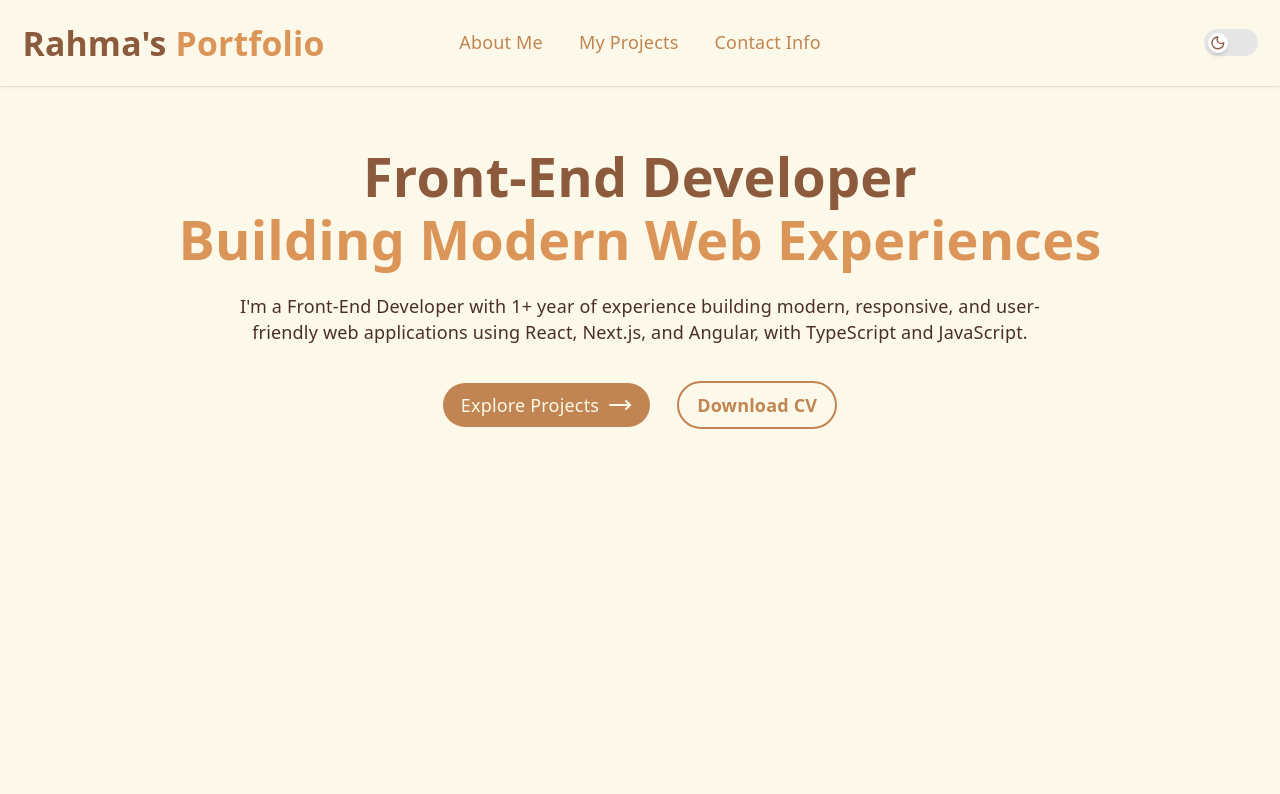
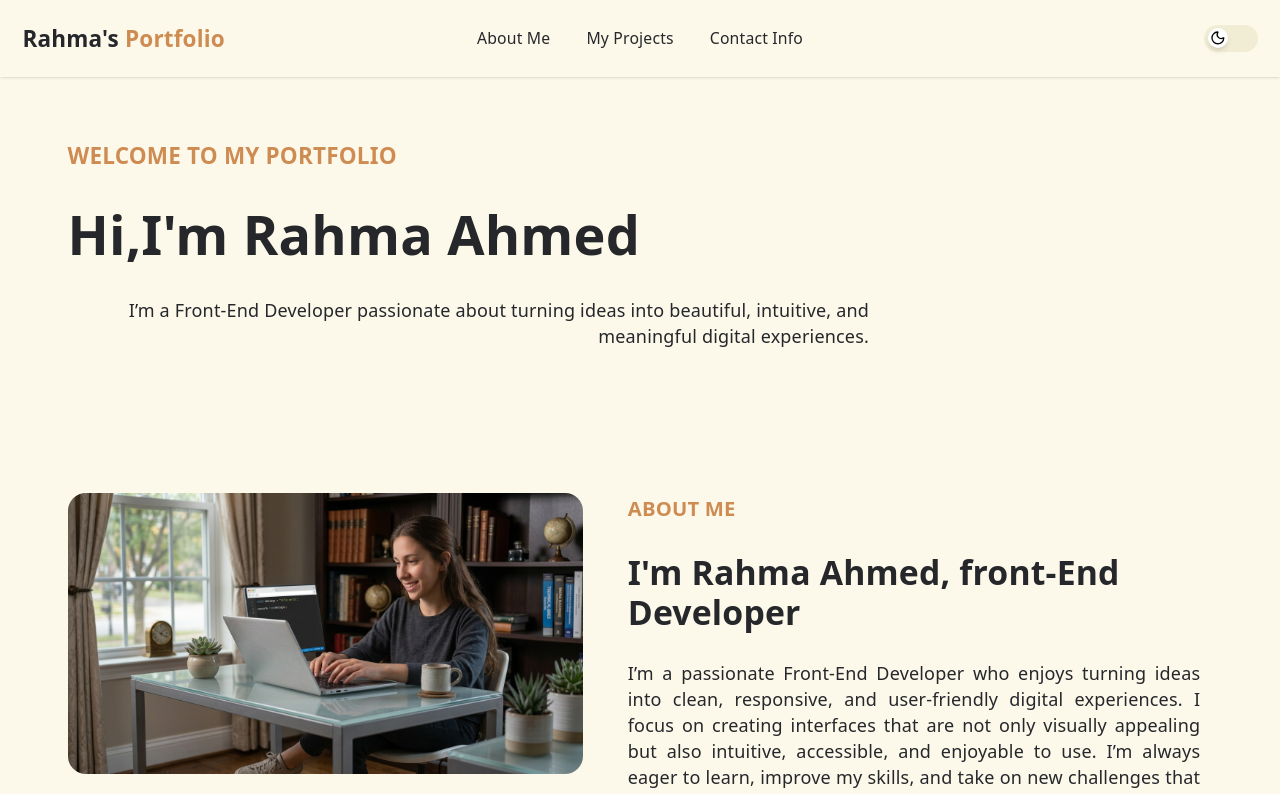
Before and after one commit to RahmaAhmed12/Rahma-Portfolio, a React (Vite) app: page / in a window 1280 px wide. Shown: the top 794 px of the page. Built offline with nearby package versions, Linux system fonts and the light colour scheme.

Commit message:
Refactor code structure for improved readability and maintainability

```diff
--- a/src/features/home/home.tsx
+++ b/src/features/home/home.tsx
@@ -1,7 +1,7 @@
 import Navbar from "./navbar/navbar";
 import AboutMe from "./sections/aboutMe";
 import ContactInfo from "./sections/contactInfo";
-import HeroSection from "./sections/hero";
+import Hero from "./sections/hero";
 import Projects from "./sections/projects";
 
 const Home = () => {
@@ -9,11 +9,11 @@ const Home = () => {
     <div className="min-h-screen text-black dark:text-white">
       <Navbar />
 
-      <main className="px-6 py-8 flex flex-col gap-20">
-        <HeroSection />
-        {/* <AboutMe />
+      <main className=" px-5 md:px-10 lg:px-15 py-8 flex flex-col gap-20">
+        <Hero />
+        <AboutMe />
         <Projects />
-        <ContactInfo /> */}
+        <ContactInfo />
       </main>
     </div>
   );
--- a/src/features/home/navbar/navbar.tsx
+++ b/src/features/home/navbar/navbar.tsx
@@ -20,13 +20,13 @@ const Navbar = () => {
   };
 
   return (
-    <div className="w-full  p-5 z-50 sticky top-0 flex items-center gap-5 lg:gap-10 shadow bg-[#FCF9EA] dark:bg-[#181818] dark:border-b dark:border-primary-800">
+    <div className="w-full  p-5 z-50 sticky top-0 flex items-center gap-5 lg:gap-10 shadow bg-secondary-50 dark:bg-secondary-900 ">
       <a
         href="#Hero"
-        className="w-[80%] lg:w-full md:text-lg lg:text-3xl font-bold text-primary-700 dark:text-white "
+        className="w-[80%] lg:w-full md:text-lg lg:text-xl font-bold text-secondary-700 dark:text-primary-50"
       >
         Rahma's
-        <span className="text-primary-500 dark:text-primary-500">
+        <span className="text-primary-900 dark:text-primary-500">
           {" "}
           Portfolio
         </span>
@@ -34,28 +34,28 @@ const Navbar = () => {
 
       <div
         className="hidden  md:flex w-full items-center justify-center
-      md:gap-4 lg:gap-8 text-sm lg:text-base text-primary-600 font-normal dark:text-[#9FAAB0] "
+      md:gap-4 lg:gap-8 text-sm  text-secondary-700 font-medium dark:text-primary-50 "
       >
         <a
           href="#AboutMe"
-          className="hover:underline hover:underline-offset-8 cursor-pointer"
+          className="hover:underline hover:underline-offset-8 cursor-pointer hover:text-primary-500"
         >
           {t("navbar.tabs.aboutMe")}
         </a>
         <a
           href="#Projects"
-          className="hover:underline hover:underline-offset-8 cursor-pointer"
+          className="hover:underline hover:underline-offset-8 cursor-pointer hover:text-primary-500"
         >
           {t("navbar.tabs.projects")}
         </a>
         <a
           href="#ContactInfo"
-          className="hover:underline hover:underline-offset-8 cursor-pointer"
+          className="hover:underline hover:underline-offset-8 cursor-pointer hover:text-primary-500"
         >
           {t("navbar.tabs.contactInfo")}
         </a>
       </div>
-      <div className="hidden  md:flex w-full items-center justify-end gap-4">
+      <div className="hidden  md:flex w-[60%] lg:w-full items-center justify-end gap-4">
         <ThemeToggle />
         {/* <LanguageSwitcher /> */}
         {/* <button
--- a/src/features/home/sections/aboutMe.tsx
+++ b/src/features/home/sections/aboutMe.tsx
@@ -1,7 +1,41 @@
+import { useTranslation } from "react-i18next";
+import aboutImage from "../../../assets/images/aboutMe.jpg";
+import cvFile from "../../../assets/Rahma Ahmed CV.pdf";
 const AboutMe = () => {
+  const { t } = useTranslation();
+  const downloadCv = () => {
+    const link = document.createElement("a");
+
+    link.href = cvFile;
+    link.download = "Rahma Ahmed CV.pdf";
+
+    link.click();
+  };
   return (
-    <div id="AboutMe" className=" ">
-      About me
+    <div
+      id="AboutMe"
+      className="w-full scroll-mt-15   py-6 grid grid-cols-1 lg:grid-cols-[45%_50%] gap-10 "
+    >
+      <div className="w-full">
+        <img src={aboutImage} alt="Image" className=" rounded-2xl" />
+      </div>
+      <div className="w-full flex flex-col gap-6 ">
+        <h3 className="text-lg uppercase font-semibold  text-primary-900 dark:text-primary-500 ">
+          {t("aboutMeSection.title")}
+        </h3>
+        <h2 className="text-3xl font-semibold text-secondary-700 dark:text-primary-50   ">
+          {t("aboutMeSection.subTitle")}
+        </h2>
+        <p className=" text-secondary-700 dark:text-primary-50 text-justify">
+          {t("aboutMeSection.description")}
+        </p>
+        <button
+          className="w-40 text-center rounded-full px-4 py-2 bg-primary-800 dark:bg-primary-500  gap-2 text-secondary-700 dark:text-secondary-50  hover:bg-primary-800"
+          onClick={downloadCv}
+        >
+          {t("hero.downloadCV")}
+        </button>
+      </div>
     </div>
   );
 };
--- a/src/features/home/sections/contactInfo.tsx
+++ b/src/features/home/sections/contactInfo.tsx
@@ -1,6 +1,6 @@
 const ContactInfo = () => {
   return (
-    <div id="ContactInfo" className="h-100 bg-teal-500 ">
+    <div id="ContactInfo" className="scroll-mt-15 h-100">
       Contact info
     </div>
   );
--- a/src/features/home/sections/hero.tsx
+++ b/src/features/home/sections/hero.tsx
@@ -1,66 +1,26 @@
-import { MoveRight } from "lucide-react";
 import { useTranslation } from "react-i18next";
-import cvFile from "../../../assets/Rahma Ahmed CV.pdf";
-import reactIcon from "../../../assets/icons/programing.webp";
-import nextIcon from "../../../assets/icons/Next.js.webp";
-import angularIcon from "../../../assets/icons/Angular.webp";
-const HeroSection = () => {
+const Hero = () => {
   const { t } = useTranslation();
-  const downloadCv = () => {
-    const link = document.createElement("a");
 
-    link.href = cvFile;
-    link.download = "Rahma Ahmed CV.pdf";
-
-    link.click();
-  };
   return (
-    <div id="Hero" className=" px-4 py-6  flex    ">
-      <div className="w-full flex flex-col items-center justify-center  gap-8">
-        <div className=" flex flex-col items-center justify-center  gap-2">
-          <h1 className="text-5xl font-bold text-primary-700 dark:text-white ">
-            {t("hero.title1")}
-          </h1>
-          <h1 className="text-5xl font-bold  text-primary-500 ">
-            {t("hero.title2")}
-          </h1>
-          <p className="w-[70%] text-center mt-4 text-primary-800 dark:text-secondary-500">
-            {t("hero.description")}
-          </p>
-          {/* <div className=" w-full flex items-center gap-8">
-            <div className=" flex items-center gap-2">
-              {" "}
-              <img src={reactIcon} alt="icon" className="w-6 h-6" />
-              React
-            </div>
-            <div className=" flex items-center gap-2">
-              {" "}
-              <img src={angularIcon} alt="icon" className="w-6 h-6" /> Angular
-            </div>
-            <div className=" flex items-center gap-2">
-              {" "}
-              <img src={nextIcon} alt="icon" className="w-6 h-6" />
-              Next
-            </div>
-          </div> */}
-        </div>
-        <div className="flex gap-6 items-center">
-          <a
-            href="#Projects"
-            className="rounded-full px-4 py-2 bg-primary-600 dark:bg-primary-500 flex items-center gap-2 text-primary-50"
-          >
-            {t("hero.exploreProjects")} <MoveRight />
-          </a>
-          <button
-            className="rounded-full px-4 py-2 border-2 border-primary-600 text-primary-600 dark:border-primary-500 dark:text-primary-500 font-semibold"
-            onClick={downloadCv}
-          >
-            {t("hero.downloadCV")}
-          </button>
-        </div>
+    <div
+      id="Hero"
+      className="scroll-mt-15   py-6  flex flex-col  gap-20 items-center lg:items-start    "
+    >
+      <div className="w-full lg:w-[70%] flex flex-col items-center lg:items-start   gap-4 lg:gap-8">
+        <h4 className="text-base md:text-xl uppercase font-semibold  text-primary-900 dark:text-primary-500 ">
+          {t("hero.welcome")}
+        </h4>
+        <h1 className="text-3xl md:text-4xl lg:text-5xl font-semibold text-secondary-700 dark:text-primary-50   ">
+          {t("hero.title1")}
+          <span className="">{t("hero.title2")}</span>
+        </h1>
+        <p className="text-center lg:text-right text-secondary-700 dark:text-primary-50">
+          {t("hero.smallDescription")}
+        </p>
       </div>
     </div>
   );
 };
 
-export default HeroSection;
+export default Hero;
--- a/src/features/home/sections/projects.tsx
+++ b/src/features/home/sections/projects.tsx
@@ -1,6 +1,6 @@
 const Projects = () => {
   return (
-    <div id="Projects" className="h-100 bg-red-500 ">
+    <div id="Projects" className="scroll-mt-15 h-100 ">
       projects
     </div>
   );
--- a/src/index.css
+++ b/src/index.css
@@ -1,40 +1,33 @@
 @import "tailwindcss";
 @custom-variant dark (&:where(.dark, .dark *));
-@import url("https://fonts.googleapis.com/css2?family=Roboto+Slab:wght@100..900&display=swap");
+
 @theme {
-  --font-roboto-slab: "Roboto Slab", serif;
-  /* --color-primary-500: var(--primary-500);
-  --color-primary-700: var(--primary-700);
-  --color-primary-800: var(--primary-900);
-  --color-primary-900: var(--primary-900); */
+  --color-secondary-50: var(--secondary-50);
   --color-secondary-500: var(--secondary-500);
   --color-secondary-600: var(--secondary-600);
   --color-secondary-700: var(--secondary-700);
   --color-secondary-800: var(--secondary-800);
+  --color-secondary-900: var(--secondary-900);
 
   --color-primary-50: var(--primary-50);
   --color-primary-500: var(--primary-500);
-  --color-primary-600: var(--primary-600);
-  --color-primary-700: var(--primary-700);
   --color-primary-800: var(--primary-800);
+  --color-primary-900: var(--primary-900);
 }
 :root {
   /* Custom Colors  */
-  /* --primary-500: #335f75;
-  --primary-700: #0c2c3b;
-  --primary-800: #011721;
-  --primary-900: #000c12; */
+  --primary-50: #f3fcfb;
+  --primary-500: #db9558;
+  --primary-800: #ce8c53;
+  --primary-900: rgb(206, 140, 83);
 
-  --secondary-500: #e6e6e6;
-  --secondary-600: #9faab0;
-  --secondary-700: #9ca7ad;
-  --secondary-800: #393e46;
+  --secondary-50: #fcf9ea;
+  --secondary-500: #f1edd5;
+  --secondary-600: ##e7e7e9;
+  --secondary-700: #25272b;
+  --secondary-800: #43505e;
+  --secondary-900: #1d2128;
 
-  --primary-50: #fcf9ea;
-  --primary-500: #db9558;
-  --primary-600: #c08552;
-  --primary-700: #8c5a3c;
-  --primary-800: #4b2e2b;
   /* ----------------------------------------- */
   --text: #6b6375;
   --text-h: #08060d;
@@ -94,7 +87,7 @@
   flex-direction: column;
   box-sizing: border-box;
   @apply bg-[#FCF9EA]  transition-colors duration-300
-         dark:bg-[#181818];
+         dark:bg-[#1D2128];
 }
 
 body {
--- a/src/locales/en.json
+++ b/src/locales/en.json
@@ -7,15 +7,16 @@
     }
   },
   "hero": {
-    "title1": "Front-End Developer",
-    "title2": "Building Modern Web Experiences ",
+    "welcome": "Welcome to my Portfolio",
+    "title1": "Hi,",
+    "title2": "I'm Rahma Ahmed",
     "downloadCV": "Download CV",
     "exploreProjects": "Explore Projects",
-    "description": "I'm a Front-End Developer with 1+ year of experience building modern, responsive, and user-friendly web applications using React, Next.js, and Angular, with TypeScript and JavaScript."
+    "smallDescription": "I’m a Front-End Developer passionate about turning ideas into beautiful, intuitive, and meaningful digital experiences."
   },
   "aboutMeSection": {
-    "title1": "About",
-    "title2": "Me",
-    "description": ""
+    "title": "About Me",
+    "subTitle": "I'm Rahma Ahmed, front-End Developer",
+    "description": "I’m a passionate Front-End Developer who enjoys turning ideas into clean, responsive, and user-friendly digital experiences. I focus on creating interfaces that are not only visually appealing but also intuitive, accessible, and enjoyable to use. I’m always eager to learn, improve my skills, and take on new challenges that help me grow as a developer."
   }
 }
```
Also changed, not shown: src/assets/images/aboutMe.jpg (added).
